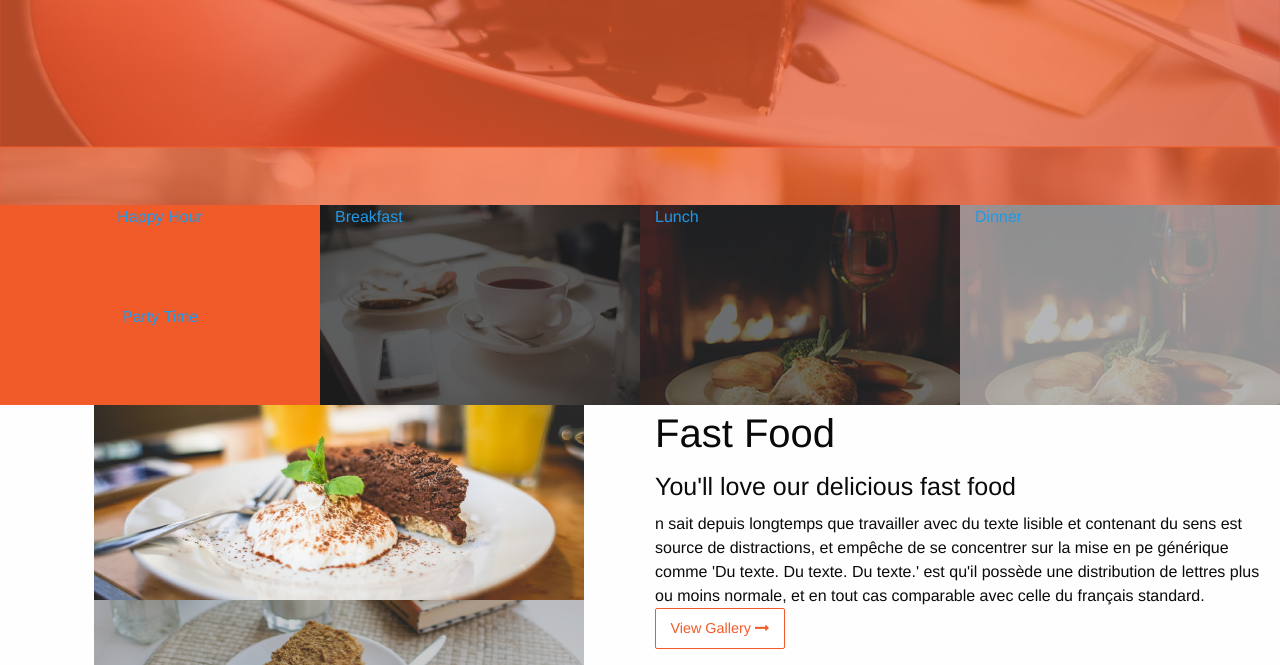
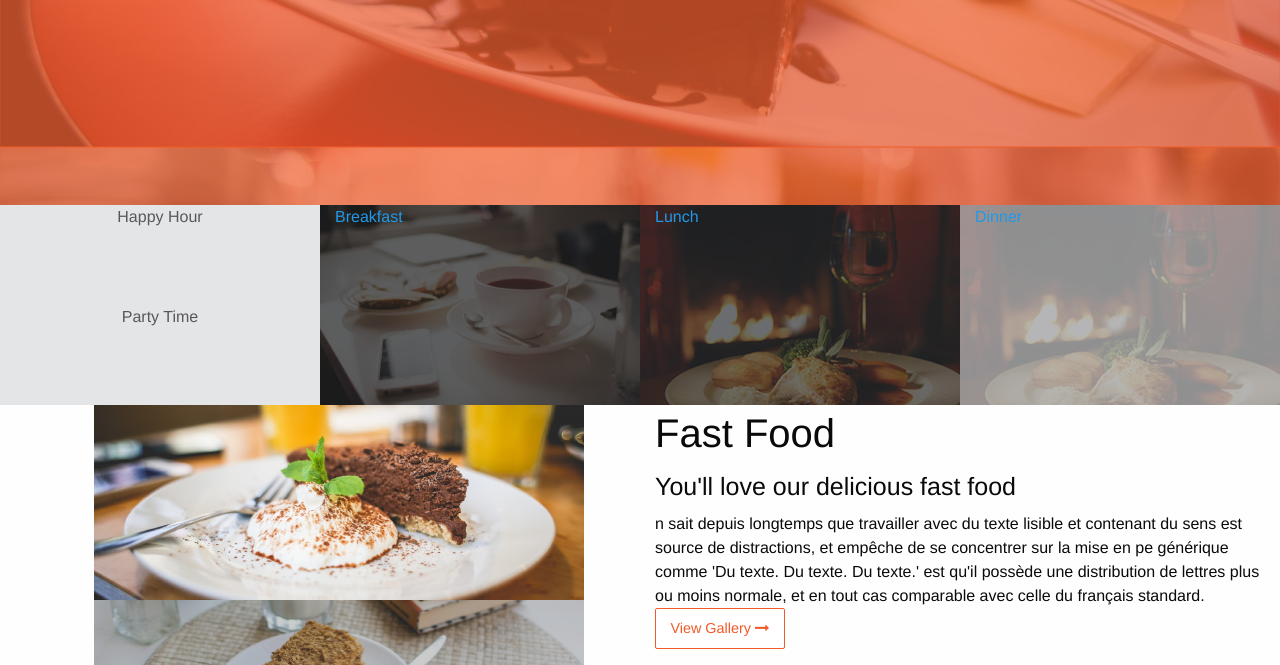
Before and after one commit to cnzau/swahiliDishes, a plain HTML site: page index.html in a window 1280 px wide. Shown: the part 435-1100 px from the top of the page. Drawn offline with Linux system fonts and the light colour scheme.

Commit message:
styled happyhour + party

```diff
--- a/css/app.css
+++ b/css/app.css
@@ -40,11 +40,16 @@ color:white;
     height:20%;
 }
 
-#div1{
+#div1, #div2, #div1 a, #div2 a{
     height:100px;
+    color: #585859;
+    background-color: #E4E5E7;
+
 }
-#div2{
-    height:100px;
+#div1:hover, #div2:hover, #div1:hover a, #div2:hover a{
+    color: #E4E5E7;
+    background-color: #F15A29;
+
 }
 #div3{
     background-image: url(/assets/foodtop/breakfast.jpg);
```
